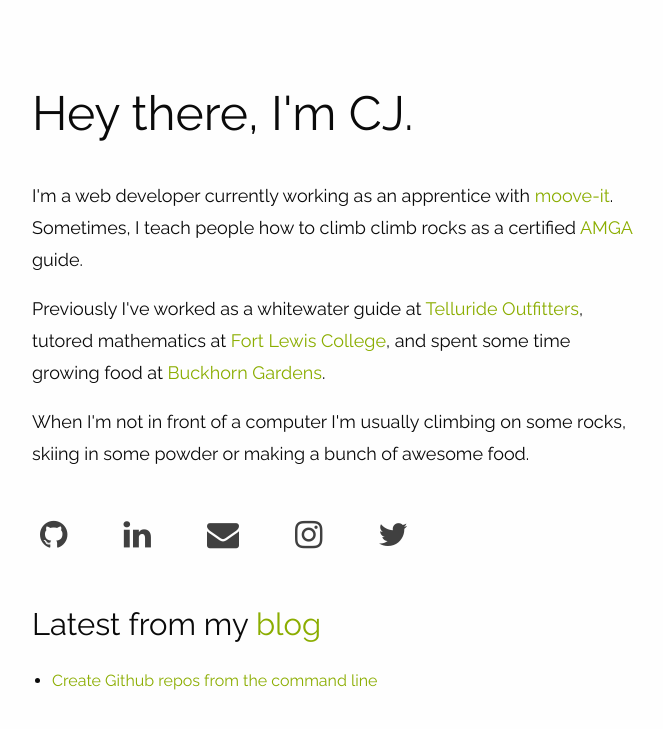
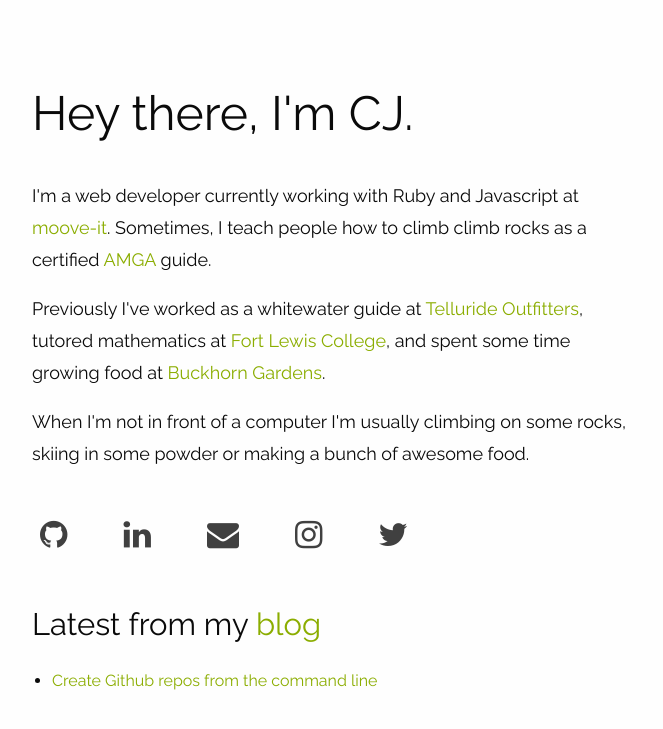
Before and after one commit to cjessett/cjessett.github.io, a Jekyll site: the page built from index.html, in a window 1280 px wide. Shown: the top 729 px of the page, without its empty margins (303-966 px from the left). Built offline with Jekyll 4.4.1, drawn with Linux system fonts in a browser that asks for light colours; nearby versions of some CDN libraries.

Commit message:
Update works status

```diff
--- a/index.html
+++ b/index.html
@@ -7,7 +7,7 @@ title: Home
   <h1>Hey there, I'm CJ.</h1>
   <p>
     I'm a web developer currently working
-    as an apprentice with <a href="https://moove-it.com/">moove-it</a>.
+    with Ruby and Javascript at <a href="https://moove-it.com/">moove-it</a>.
     Sometimes, I teach people how to climb climb rocks as a certified <a href="//amga.com">AMGA</a> guide.
   </p>
   <p>
```
